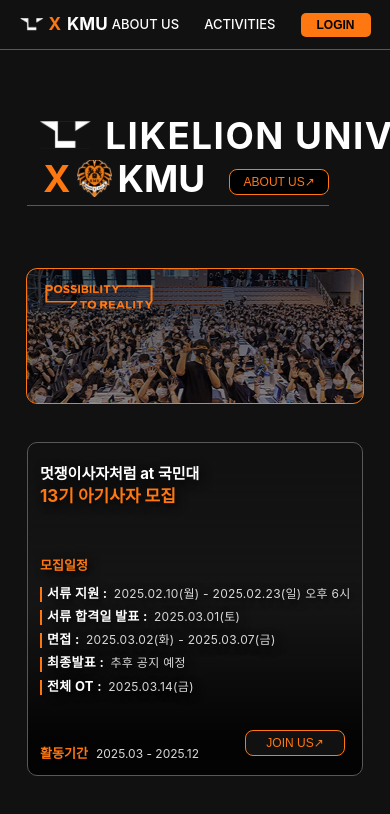
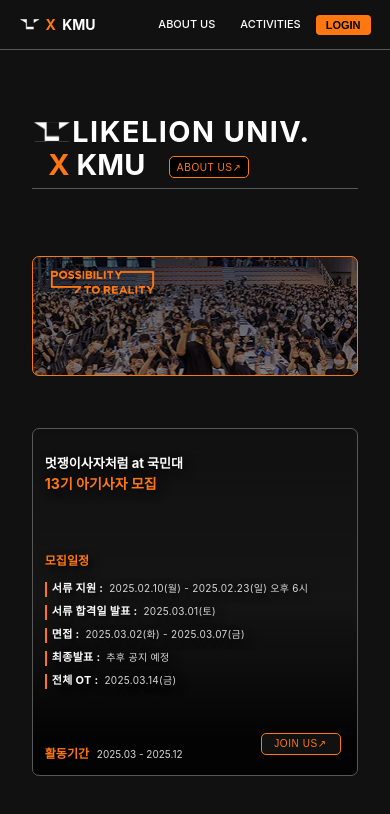
Before and after one commit to Dayeon0820/likelion13_homepage, a React (Create React App) app: page / in a window 390 px wide. Shown: the top 814 px of the page. Built offline with nearby package versions, Linux system fonts and the light colour scheme.

Commit message:
main 반응형 완 아마도

```diff
--- a/src/default/header.css
+++ b/src/default/header.css
@@ -30,7 +30,7 @@
     /* border: 1px solid #fff; */
 }
 .logoTitle > a > .xTxt{
-    margin: 0 2px;
+    margin: 0 3px;
 }
 .logoHighlight{
     color: #FF7710;
@@ -82,10 +82,24 @@
         border: 1px solid #fff;
     } */
     .logoTitle:nth-child(1)::before{
-        width: 24px;
+        width: 20px;
     }
     .logoLink > .logoTxt{
         border: 1px solid #fff;
         display: none;
     }
+    .logoTitle{
+        font-size: 14px;
+    }
+
+    .headerNavbar{
+        font-size: 11px;
+        gap: 15px;
+    }
+
+    .headerNavbar > .loginBox{
+        font-size: 11px;
+        padding: 4px 10px;
+        border-radius: 4px;
+    }
 }
--- a/src/main/css/FAQ.css
+++ b/src/main/css/FAQ.css
@@ -141,11 +141,34 @@
 }
 
 @media (max-width: 524px){
+    #FAQSection > .FAQContainer{
+        gap: 10px;
+    }
     .FAQLogoBox > img{
         /* padding-top: 15px; */
+        width: 115px;
     }
+    .FAQTitle > h3{
+        font-size: 15px;
+        width: 60px;
+    }
+    .FAQTitle > .FAQ > h3{
+        font-size: 15px;
+        margin-bottom: 10px;
+    }
+    .FAQTitle > .FAQ > p{
+        font-size: 9px;
+    }
+
     .FAQLists{
         margin-left: 10px;
         gap: 20px;
     }
+    .FAQLists > li .QAndA > h4{
+        font-size: 12px;
+        margin-bottom: 7px;
+    }
+    .QAndA > p{
+        font-size: 9.5px;
+    }
 }
--- a/src/main/css/history.css
+++ b/src/main/css/history.css
@@ -168,6 +168,16 @@
 }
 
 @media (max-width: 524px){
+    #historySection{
+        padding: 6vh 7vw;
+    }
+    .historyTitle{
+        font-size: 14px;
+    }
+    .historyContainer{
+        padding: 5vh 0 3vh;
+    }
+
     .historyContainer > .imgWrapper{
       /*   width: 15%; */
         display: none;
@@ -179,11 +189,20 @@
         width: 75px;
         margin-right: 10px;
     }
+    .startPoint{
+        width: 16px;
+    }
+    .endPoint{
+        width: 35px;
+    }
     .historyWrapper > .historyLists{
         width: calc(100% - 75px);
     }
     .historyLists li{
         flex-direction: column;
+    }
+    .historyLists li h4{
+        font-size: 12px;
     }
     .historyLists li .content{
         font-size: 12px;
@@ -194,7 +213,7 @@
     /*     border: 1px solid #fff; */
     }
     .historyLists li .content span{
-        font-size: 11px;
+        font-size: 10px;
     }
     .historyLists li img{
         width: 26vw;
--- a/src/main/css/joinUs.css
+++ b/src/main/css/joinUs.css
@@ -119,6 +119,18 @@
 
 
   @media (max-width: 768px) {
+   .joinUsHeader{
+      padding: 1vh 0;
+   }
+   .joinUsHeader > img{
+      width: 50px;
+   }
+   .joinUsHeader > h3{
+      font-size: 15px;
+   }
+   .joinUsHeader > p{
+      font-size: 10px;
+   }
    .joinContent >.joinBox{
 /*       border: 1px solid #Fff; */
       gap: 4%;
@@ -129,17 +141,30 @@
    .joinBox > .qualitiesList{
       height: 80%;
    }
+   .qualitiesList > h4{
+      font-size: 14px;
+   }
    .qualitiesList > ul{
       gap: 1.2rem;
       /* border: 1px solid #fff; */
       font-size: 13px;
       white-space: nowrap;
+      font-size: 12px;
+   }
+   .joinContent > .ctaBox{
+      gap: 20%;
+   }
+   .ctaBox > p{
+      font-size: 11px;
    }
 }
 
 @media (max-width: 524px){
    #joinUsSection > .contentWrapper{
+      height: 92%;
       padding: 5vh 1vw 2vh;
+      border-top-left-radius: 6%;
+      border-top-right-radius: 6%;
    }
    .joinContent{
       /* padding: 30px 8vw; */
@@ -152,9 +177,18 @@
       align-items: center;
       justify-content: center;
    }
+
    .joinBox > img {
+    /*   width: 64%; */
       height: 75%;
    }
+   .joinUsHeader > h3{
+      font-size: 14px;
+   }
+   .joinUsHeader > p{
+      font-size: 9px;
+   }
+
    .joinBox > .qualitiesList {
       display: none;
    }
--- a/src/main/css/mobile.css
+++ b/src/main/css/mobile.css
@@ -18,8 +18,7 @@
     align-items: center;
     justify-content: center;
     gap: 1vh;
-    height: 110px;
-    margin-bottom: 10px;
+    margin-bottom: 30px;
 /*     border: 1px solid #fff; */
 }
 .inquiryTitleBox > img{
@@ -27,10 +26,10 @@
     background-size: contain;
 }
 .inquiryTitleBox > p{
-    font-size: 13px;
+    font-size: 12px;
 }
 .inquiryTitleBox > h5{
-    font-size: 16px;
+    font-size: 15px;
     font-weight: bold;
 }
 
@@ -38,10 +37,10 @@
     background: #1f1f1f;
     padding: 3%;
     width: 82%;
-    height: 160px;
+    height: 130px;
     margin: 0 auto;
-    border-radius: 15px;
-    margin-bottom: 130px;
+    border-radius: 10px;
+    margin-bottom: 100px;
 }
 .inquiryContents > h4{
     width: 100%;
@@ -49,8 +48,7 @@
     border-bottom: 1px solid #585858;
     text-align: center;
     font-weight: lighter;
-    font-size: 13px;
-    padding-top: 2px;
+    font-size: 12px;
 }
 .inquiryContents > .innerBox{
     height: 80%;
@@ -59,16 +57,19 @@
     align-items: center;
     justify-content: space-around;
 }
+.innerBox > h3{
+    font-size: 14px;
+}
 .innerBox > .instaBox{
     text-align: center;
 }
 .instaBox > p{
     font-weight: 300;
-    font-size: 12px;
+    font-size: 10px;
     margin-bottom: 8px;
 }
 .instaBox > h5{
-    font-size: 16px;
+    font-size: 14px;
     font-weight: 500;
 }
 
@@ -83,7 +84,7 @@
 }
 #MobileSection > .joinBtnBox > p{
     color: #d9d9d9;
-    font-size: 16px;
+    font-size: 13px;
     font-weight: bold;
     margin-bottom: 20px;
 }
--- a/src/main/css/recruitmentInfo.css
+++ b/src/main/css/recruitmentInfo.css
@@ -343,7 +343,7 @@
         /* border: 1px solid #fff; */
         width: 100%;
         height: 65%;
-       /*  margin-top: 20px; */
+        justify-content: center;
         padding: 0 2% !important;
         position: absolute;
         bottom: 0;
@@ -377,38 +377,51 @@
 
 /* 524px 이하 화면 */
 @media (max-width: 524px) {
+    .mainLogoContainer{
+        width: 97%;
+        margin: 0 auto;
+    }
     .mainLogoContainer > h1 {
-        font-size: 2.3rem;
+        font-size: 1.8rem;
     }
     .mainLogoContainer > h1::before{
-        height: 28px;
-        margin: 2px 0 0;
+        width: 40px;
+        height: 20px;
+        margin: 0;
     }
     .mainLogoKMUBox > h2{
-        font-size: 2.3rem;
+        font-size: 1.8rem;
     }
     .lionLogoSpan{
-        width: 35px;
-        height: 38px;
+        display: none;
     }
-    .aboutUsBtn{
-        width: 100px;
-        height: 26px;
-        font-size: 12px;
+    .aboutUsBtn,.infoBox > .joinBtn{
+        width: 80px;
+        height: 22px;
+        font-size: 10px;
+        border-radius: 5px;
+        letter-spacing: 0.6px;
     }
 
     .recruitmentContainer{
       /*   border: 1px solid #fff; */
-        height: 77%;
+        width: 97%;
+        margin: 0 auto;
+        height: 79%;
+    }
+    .recruitmentContainer > .imgBox, .recruitmentContainer >.infoBox{
+        border-radius: 7px;
+        outline: none;
     }
     .recruitmentContainer > .imgBox {
-        height: 134px;
+        height: 120px;
+        border: 1px solid #ff7710;
     }
     .recruitmentContainer > .imgBox::before{
-        height: 28%;
+        height: 29%;
     }
     .recruitmentContainer > .infoBox {
-        height: 66%;
+        height: 67%;
         border: 1px solid #585858;
         padding: 2% 3%;
         justify-content: space-between;
@@ -424,33 +437,30 @@
 
     .infoTxt > h3 {
         padding-top: 25px;
-        font-size: 15px;
+        font-size: 13px;
     }
 
     .infoTxt > h2 {
-        font-size: 17px;
+        font-size: 14px;
     }
 
     .scheduleTitle{
-        font-size: 13px;
+        font-size: 12px;
     }
     .schedule > li {
-        font-size: 12px;
+        font-size: 10px;
         margin-bottom: 8px;
         letter-spacing: 0.3px;
     }
     .schedule > li > strong{
-        font-size: 13px;
+        font-size: 11px;
     }
 
     .addInfo > h4 > span{
-        font-size: 12px;
+        font-size: 10px;
     }
 
     .infoBox > .joinBtn{
-        width: 100px;
-        height: 26px;
-        font-size: 12px;
         bottom: 6%;
     }
 
--- a/src/main/css/whoWeAre.css
+++ b/src/main/css/whoWeAre.css
@@ -68,30 +68,39 @@
     .WWAIntroductionBox{
         width: 73%;
     }
+    .WWAIntroductionBox > p{
+        font-size: 10px;
+    }
 }
+
 @media (max-width: 524px){
     #WWASection{
         padding: 8vh 6vw;
         gap: 10vh;
+        height: 87vh;
+    }
+    .WWATxt, .WWATxt >span{
+        font-size: 14px;
     }
     .WWAIntroductionBox{
-        width: 85%;
+        width: 83%;
         padding: 20px;
         gap: 5px;
     }
     .WWAIntroductionBox > h4{
         margin-bottom: 10px;
+        font-size: 12px;
     }
     .WWAIntroductionBox > p{
-        font-size: 12px;
-        line-height: 1.5;
+        font-size: 10px;
+        line-height: 1.4;
     }
     .WWAIntroductionBox::before{
         content: "";
         display: inline-block;
         background: url("../../img/LIKELION_logo_arrow.png") no-repeat center;
         width: 100px;
-        height: 30px;
+        height: 20px;
         background-size: contain;
     }
 }
--- a/src/main/sections/recruitmentInfo.jsx
+++ b/src/main/sections/recruitmentInfo.jsx
@@ -52,7 +52,7 @@
                     </ul>
                     <div className="addInfo">
                         <h4 className='activityPeriod scheduleTitle'>활동기간 <span>2025.03 - 2025.12</span></h4>
-                        <h4 className="contact scheduleTitle">문의 <span>@likelion_kmu</span></h4>
+                        <h4 className="contact scheduleTitle">문의 <span>010-9911-2830｜@likelion_kmu</span></h4>
                     </div>
                     <button className="commonBtn joinBtn">
                         <a href="https://forms.gle/mqwKMLhqsaSJCt6s7" target="_blank" rel="noopener noreferrer">
```
